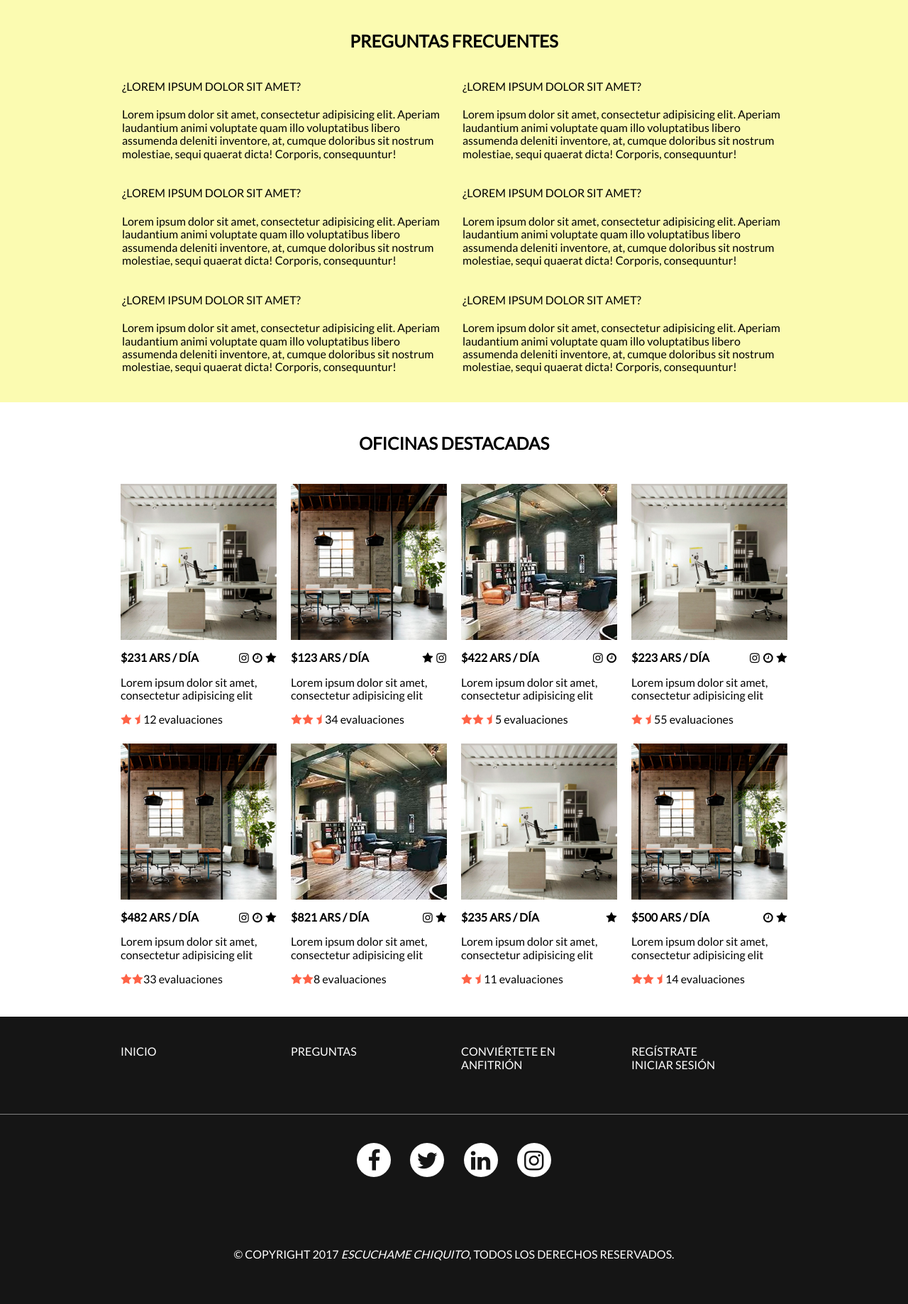
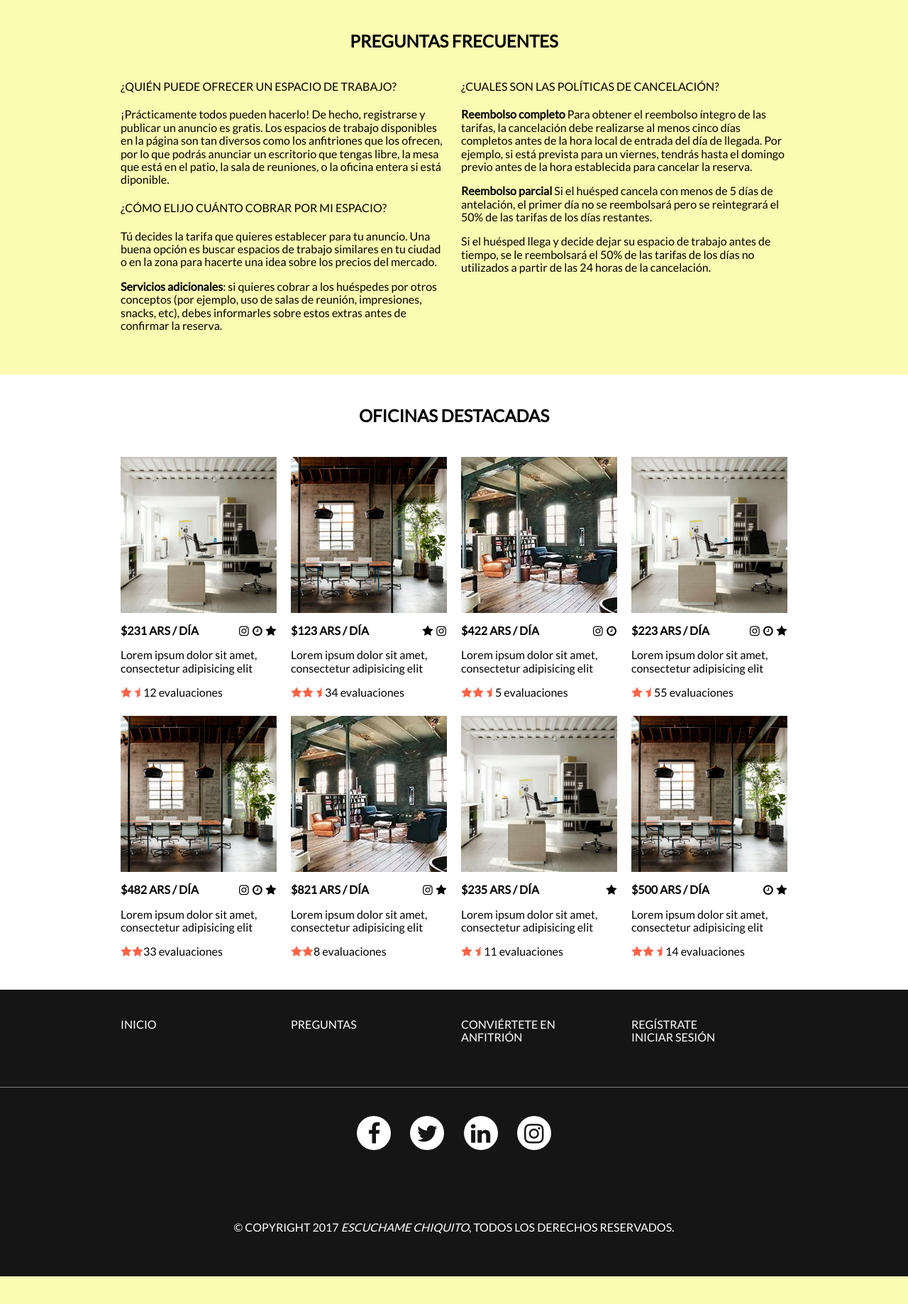
Before and after one commit to Apalamara/proyectoDigital, a PHP site: page /faq.php in a window 1280 px wide. Shown: the part 127-1965 px from the top of the page at 71% size. After the commit the page ends 1926 px from the top, so only its background shows below. Run offline with PHP 8.4, Linux system fonts and the light colour scheme.

Commit message:
Se modifica la estructura del faq y se agregan las primeras 3 preguntas.

```diff
--- a/css/style.css
+++ b/css/style.css
@@ -539,15 +539,10 @@ body.page-faq .menu-item-faq a {
   border-radius: 6px 6px 0 0;
 }
 
-.question {
-  float: left;
-  width: 50%;
-  padding-left: 12px;
+.question h4 {
+  text-transform: uppercase;
+  font-weight: normal;
 }
-  .question h4 {
-    text-transform: uppercase;
-    font-weight: normal;
-  }
 
 @media (max-width: 768px) {}
 @media (min-width: 769px) and (max-width: 1024px) {}
--- a/faq.php
+++ b/faq.php
@@ -4,30 +4,29 @@
 	<section class="questions">
 		<div class="container">
 			<h2>Preguntas frecuentes</h2>
+			<div class="row">
+				<div class="col-6 col-sm-12">
 					<article class="question">
-				<h4>¿Lorem ipsum dolor sit amet?</h4>
-				<p>Lorem ipsum dolor sit amet, consectetur adipisicing elit. Aperiam laudantium animi voluptate quam illo voluptatibus libero assumenda deleniti inventore, at, cumque doloribus sit nostrum molestiae, sequi quaerat dicta! Corporis, consequuntur!</p>
+						<h4>¿Quién puede ofrecer un espacio de trabajo?</h4>
+						<p>¡Prácticamente todos pueden hacerlo! De hecho, registrarse y publicar un anuncio es gratis. Los espacios de trabajo disponibles en la página son tan diversos como los anfitriones que los ofrecen, por lo que podrás anunciar un escritorio que tengas libre, la mesa que está en el patio, la sala de reuniones, o la oficina entera si está diponible.</p>
 					</article>
 					<article class="question">
-				<h4>¿Lorem ipsum dolor sit amet?</h4>
-				<p>Lorem ipsum dolor sit amet, consectetur adipisicing elit. Aperiam laudantium animi voluptate quam illo voluptatibus libero assumenda deleniti inventore, at, cumque doloribus sit nostrum molestiae, sequi quaerat dicta! Corporis, consequuntur!</p>
+						<h4>¿Cómo elijo cuánto cobrar por mi espacio?</h4>
+						<p>Tú decides la tarifa que quieres establecer para tu anuncio. Una buena opción es buscar espacios de trabajo similares en tu ciudad o en la zona para hacerte una idea sobre los precios del mercado.</p>
+						<p><strong>Servicios adicionales</strong>: si quieres cobrar a los huéspedes por otros conceptos (por ejemplo, uso de salas de reunión, impresiones, snacks, etc), debes informarles sobre estos extras antes de confirmar la reserva.</p>
 					</article>
+				</div>
+				<div class="col-6 col-sm-12">
 					<article class="question">
-				<h4>¿Lorem ipsum dolor sit amet?</h4>
-				<p>Lorem ipsum dolor sit amet, consectetur adipisicing elit. Aperiam laudantium animi voluptate quam illo voluptatibus libero assumenda deleniti inventore, at, cumque doloribus sit nostrum molestiae, sequi quaerat dicta! Corporis, consequuntur!</p>
+						<h4>¿Cuales son las políticas de cancelación?</h4>
+						<p><strong>Reembolso completo</strong>
+						Para obtener el reembolso íntegro de las tarifas, la cancelación debe realizarse al menos cinco días completos antes de la hora local de entrada del día de llegada. Por ejemplo, si está prevista para un viernes, tendrás hasta el domingo previo antes de la hora establecida para cancelar la reserva.</p>
+						<p><strong>Reembolso parcial</strong>
+						Si el huésped cancela con menos de 5 días de antelación, el primer día no se reembolsará pero se reintegrará el 50% de las tarifas de los días restantes.</p>
+						<p>Si el huésped llega y decide dejar su espacio de trabajo antes de tiempo, se le reembolsará el 50% de las tarifas de los días no utilizados a partir de las 24 horas de la cancelación.</p>
 					</article>
-			<article class="question">
-				<h4>¿Lorem ipsum dolor sit amet?</h4>
-				<p>Lorem ipsum dolor sit amet, consectetur adipisicing elit. Aperiam laudantium animi voluptate quam illo voluptatibus libero assumenda deleniti inventore, at, cumque doloribus sit nostrum molestiae, sequi quaerat dicta! Corporis, consequuntur!</p>
-			</article>
-			<article class="question">
-				<h4>¿Lorem ipsum dolor sit amet?</h4>
-				<p>Lorem ipsum dolor sit amet, consectetur adipisicing elit. Aperiam laudantium animi voluptate quam illo voluptatibus libero assumenda deleniti inventore, at, cumque doloribus sit nostrum molestiae, sequi quaerat dicta! Corporis, consequuntur!</p>
-			</article>
-			<article class="question">
-				<h4>¿Lorem ipsum dolor sit amet?</h4>
-				<p>Lorem ipsum dolor sit amet, consectetur adipisicing elit. Aperiam laudantium animi voluptate quam illo voluptatibus libero assumenda deleniti inventore, at, cumque doloribus sit nostrum molestiae, sequi quaerat dicta! Corporis, consequuntur!</p>
-			</article>
+				</div>
+			</div>
 		</div>
 	</section>
 	<?php require_once('office-list.php'); ?>
```
Lines whose indentation alone changed are shown as unchanged.
